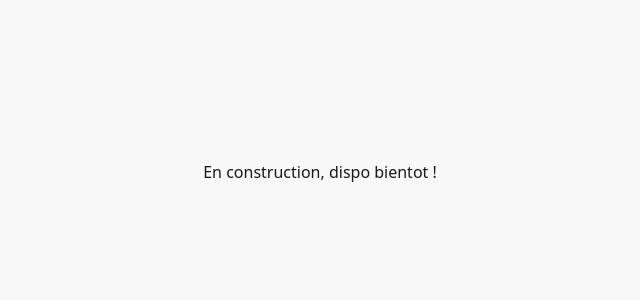
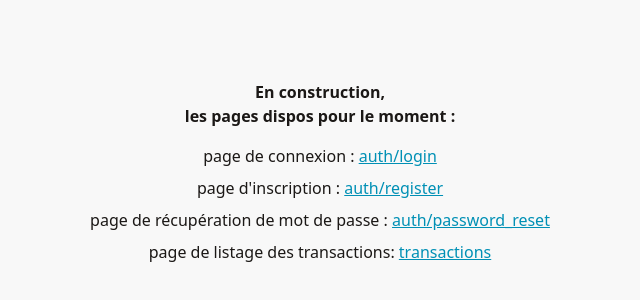
Before and after one commit to doukous/moneywise-frontend, a React (Vite) app: page / in a window 1280 px wide. Shown: the part 228-528 px from the top of the page, without its empty margins (320-960 px from the left). Built offline with nearby package versions, Linux system fonts and the light colour scheme.

Commit message:
edition de la page d'accueil pour lister les pages dispos

```diff
--- a/src/pages/HomePage.tsx
+++ b/src/pages/HomePage.tsx
@@ -1,7 +1,37 @@
+import { Link } from "react-router";
+
 export default function HomePage() {
-    return (
-        <div className="h-screen flex justify-center items-center">
-            <span>En construction, dispo bientot !</span>
-        </div>
-    )
+  return (
+    <div className="h-screen flex flex-col justify-center items-center gap-y-4">
+      <span className="font-semibold text-center">
+        En construction, <br /> les pages dispos pour le moment :
+      </span>
+      <div className="flex flex-col items-center gap-y-2">
+        <span>
+          page de connexion :{" "}
+          <Link to="auth/login" className="link link-secondary">
+            auth/login
+          </Link>
+        </span>
+        <span>
+          page d'inscription :{" "}
+          <Link to="auth/register" className="link link-secondary">
+            auth/register
+          </Link>
+        </span>
+        <span>
+          page de récupération de mot de passe :{" "}
+          <Link to="auth/password_reset" className="link link-secondary">
+            auth/password_reset
+          </Link>
+        </span>
+        <span>
+          page de listage des transactions:{" "}
+          <Link to="/transactions" className="link link-secondary">
+            transactions
+          </Link>
+        </span>
+      </div>
+    </div>
+  );
 }
```
